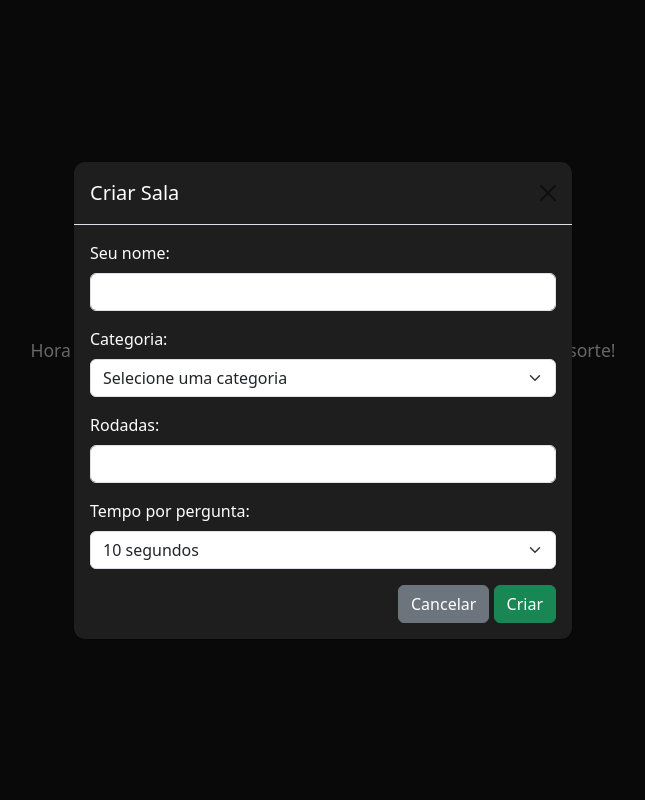
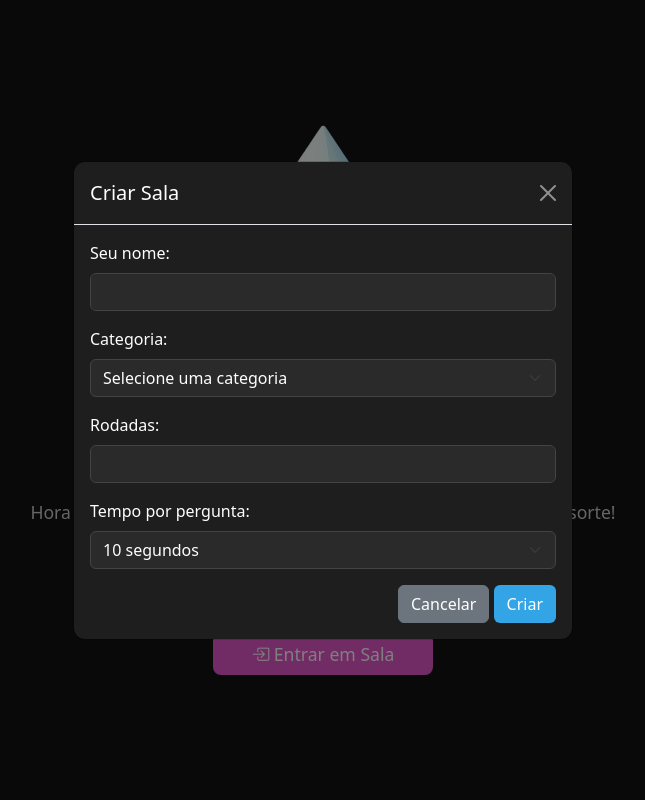
Before and after one commit to MariaH-Toledo/BarelyKnow, a PHP site: page / in a window 1280 px wide, after a click on "Criar Sala". Shown: the whole page, without its empty margins (317-962 px from the left). Run offline with PHP 8.4, Linux system fonts and the light colour scheme; data comes from the database, SQL or seed files in the repository; some libraries are stand-ins or nearby versions.

Commit message:
index finalizado

```diff
--- a/index.php
+++ b/index.php
@@ -12,11 +12,12 @@
     <link href="https://cdn.jsdelivr.net/npm/bootstrap@5.3.3/dist/css/bootstrap.min.css" rel="stylesheet">
     <link href="https://cdn.jsdelivr.net/npm/bootstrap-icons@1.11.3/font/bootstrap-icons.css" rel="stylesheet">
     <link rel="stylesheet" href="public/style/index.css">
-    <link rel="icon" href="public/img/icon-nav-bar.png">
+    <link rel="icon" href="public/img/icon.png">
 </head>
 
 <body class="body-index">
     <div class="text-center">
+        <img src="public/img/logo-principal.png" alt="Logo BarelyKnow" class="logo-index">
         <h1 class="titulo-index">BarelyKnow</h1>
         <p class="subtitulo-index">Hora de colocar os conhecimentos em prática... ou pelo menos a sorte!</p>
 
@@ -34,18 +35,18 @@
             <div class="modal-content">
                 <div class="modal-header">
                     <h5 class="modal-title" id="modalCriarLabel">Criar Sala</h5>
-                    <button type="button" class="btn-close" data-bs-dismiss="modal" aria-label="Fechar"></button>
+                    <button type="button" class="btn-close btn-close-white" data-bs-dismiss="modal" aria-label="Fechar"></button>
                 </div>
                 <div class="modal-body">
                     <form id="formCriar" action="view/criar_sala.php" method="POST">
                         <div class="mb-3">
                             <label class="form-label">Seu nome:</label>
-                            <input type="text" name="nome" class="form-control" required>
+                            <input type="text" name="nome" class="form-control form-control-dark" required>
                         </div>
 
                         <div class="mb-3">
                             <label class="form-label">Categoria:</label>
-                            <select name="categoria" class="form-select" required>
+                            <select name="categoria" class="form-select form-select-dark" required>
                                 <option value="">Selecione uma categoria</option>
                                 <?php while ($cat = $categorias->fetch_assoc()) { ?>
                                     <option value="<?= $cat['id_categoria'] ?>">
@@ -57,12 +58,12 @@
 
                         <div class="mb-3">
                             <label class="form-label">Rodadas:</label>
-                            <input type="number" name="rodadas" class="form-control" min="3" max="20" required>
+                            <input type="number" name="rodadas" class="form-control form-control-dark" min="3" max="20" required>
                         </div>
 
                         <div class="mb-3">
                             <label class="form-label">Tempo por pergunta:</label>
-                            <select name="tempo_resposta" class="form-select" required>
+                            <select name="tempo_resposta" class="form-select form-select-dark" required>
                                 <option value="10">10 segundos</option>
                                 <option value="15">15 segundos</option>
                                 <option value="20">20 segundos</option>
@@ -71,7 +72,7 @@
 
                         <div class="text-end">
                             <button type="button" class="btn btn-secondary" data-bs-dismiss="modal">Cancelar</button>
-                            <button type="submit" class="btn btn-success">Criar</button>
+                            <button type="submit" class="btn btn-criar-index">Criar</button>
                         </div>
                     </form>
                 </div>
@@ -84,21 +85,21 @@
             <div class="modal-content">
                 <div class="modal-header">
                     <h5 class="modal-title" id="modalEntrarLabel">Entrar em Sala</h5>
-                    <button type="button" class="btn-close" data-bs-dismiss="modal" aria-label="Fechar"></button>
+                    <button type="button" class="btn-close btn-close-white" data-bs-dismiss="modal" aria-label="Fechar"></button>
                 </div>
                 <div class="modal-body">
                     <form id="formEntrar" action="view/entrar_sala.php" method="POST">
                         <div class="mb-3">
                             <label class="form-label">Seu nome:</label>
-                            <input type="text" name="nome" class="form-control" required>
+                            <input type="text" name="nome" class="form-control form-control-dark" required>
                         </div>
                         <div class="mb-3">
                             <label class="form-label">Código da Sala:</label>
-                            <input type="text" name="codigo_sala" maxlength="6" class="form-control text-uppercase" required>
+                            <input type="text" name="codigo_sala" maxlength="6" class="form-control form-control-dark text-uppercase" required>
                         </div>
                         <div class="text-end">
                             <button type="button" class="btn btn-secondary" data-bs-dismiss="modal">Cancelar</button>
-                            <button type="submit" class="btn btn-primary">Entrar</button>
+                            <button type="submit" class="btn btn-entrar-index">Entrar</button>
                         </div>
                     </form>
                 </div>
--- a/public/style/index.css
+++ b/public/style/index.css
@@ -14,6 +14,24 @@
     width: 220px;
     font-size: 1.1rem;
     margin: 10px 0;
+}
+
+.btn-criar-index{
+    color: var(--cor-branco);
+    background-color: var(--cor-azul2);
+}
+
+.btn-criar-index:hover{
+    background-color: var(--cor-azul);
+}
+
+.btn-entrar-index{
+    color: var(--cor-branco);
+    background-color: var(--cor-rosa2);
+}
+
+.btn-entrar-index:hover{
+    background-color: var(--cor-rosa);
 }
 
 .btn-criar{
@@ -51,3 +69,38 @@
     color: #ccc;
     margin-bottom: 2em;
 }
+
+.logo-index {
+    max-width: 300px;
+    width: 100%;
+    height: auto;
+    margin-bottom: 1.5rem;
+}
+
+.form-control-dark,
+.form-select-dark {
+    background-color: #2a2a2a !important;
+    border-color: #444 !important;
+    color: var(--cor-branco) !important;
+}
+
+.form-control-dark:focus,
+.form-select-dark:focus {
+    background-color: #333 !important;
+    border-color: var(--cor-azul) !important;
+    color: var(--cor-branco) !important;
+    box-shadow: 0 0 0 0.2rem rgba(0, 123, 255, 0.25) !important;
+}
+
+.form-control-dark::placeholder {
+    color: #999 !important;
+}
+
+.btn-close-white {
+    filter: invert(1) grayscale(100%) brightness(200%);
+}
+
+.form-control-dark[type="number"]::-webkit-outer-spin-button,
+.form-control-dark[type="number"]::-webkit-inner-spin-button {
+    filter: invert(0.8);
+}
```
Also changed, not shown: public/img/icon.png (added), public/img/logo-principal.png (added).
